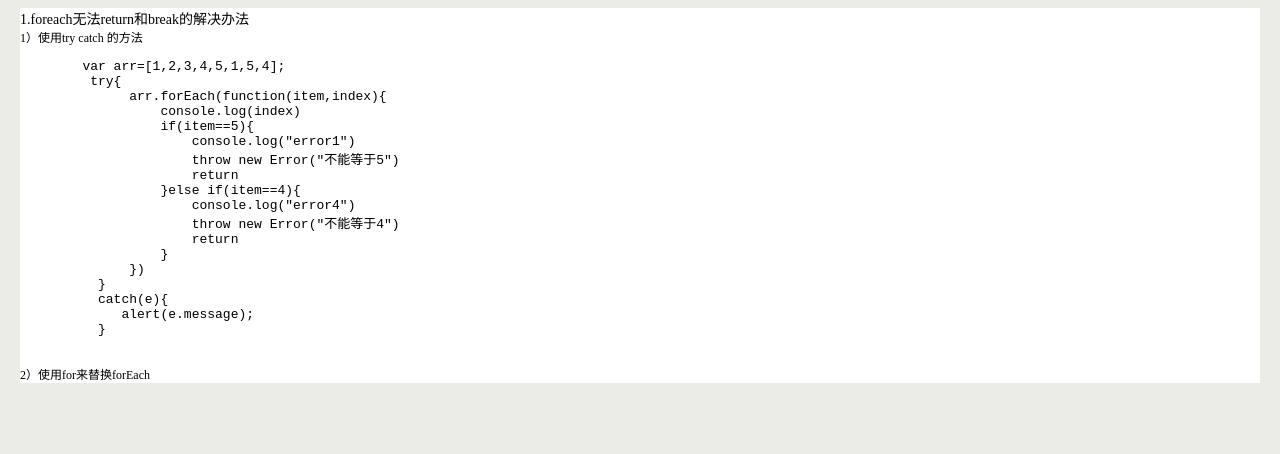
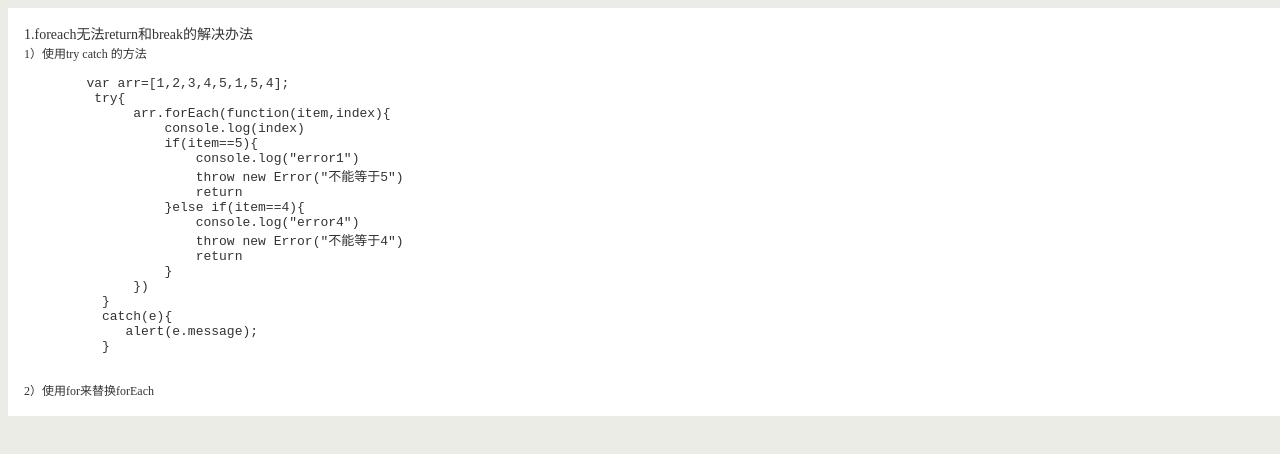
Before and after one commit to yangxingli2001/summary, a plain HTML site: page index.html in a window 1280 px wide. Drawn offline with Linux system fonts and the light colour scheme.

Commit message:
Update index.html

```diff
--- a/index.html
+++ b/index.html
@@ -5,19 +5,21 @@
   <style>
     body {
        background: #ecece6;
+       color:#333;
     }
     .main{
       width:1240px;
       margin:0 auto;
-       background: #fff;
+      background: #fff;
+      padding:16px;
     }
     .title{
       font-size:14px;
-      ling-height:1.5
+      line-height:1.5
     }
     .subTitle{
       font-size:12px;
-      ling-height:1.5
+      line-height:1.5
     }
   </style>
 </head>
```
